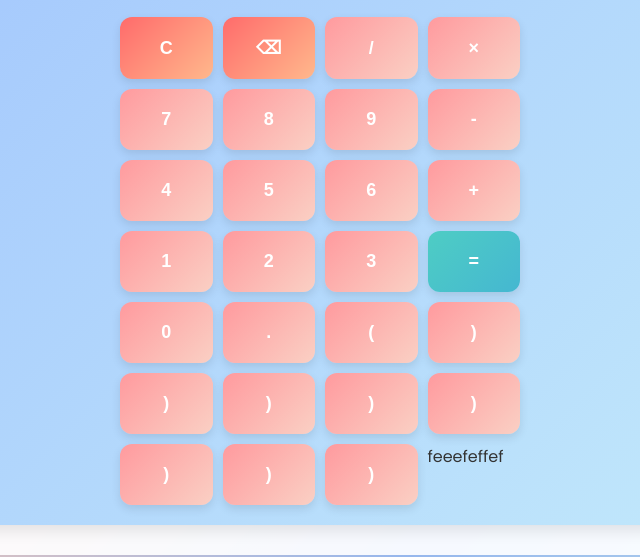
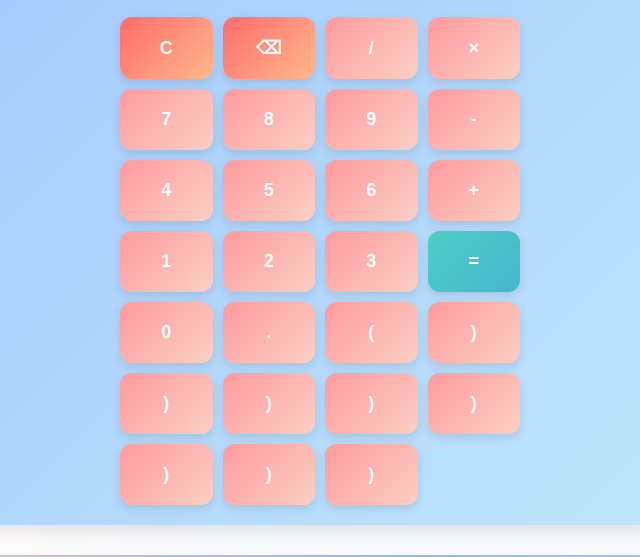
Before and after one commit to itsmunib/node_hotels, a website: page public/index.html in a window 1280 px wide. Shown: the part 435-992 px from the top of the page, 320-960 px from the left. Drawn offline with Linux system fonts and the light colour scheme; no server answers.

Commit message:
Update index.html

```diff
--- a/public/index.html
+++ b/public/index.html
@@ -65,7 +65,6 @@
                         <button class="calc-btn" onclick="appendToDisplay(')')">)</button>
                         <button class="calc-btn" onclick="appendToDisplay(')')">)</button>
                         <button class="calc-btn" onclick="appendToDisplay(')')">)</button>
-                        feeefeffef
                     </div>
                 </div>
             </section>
```
